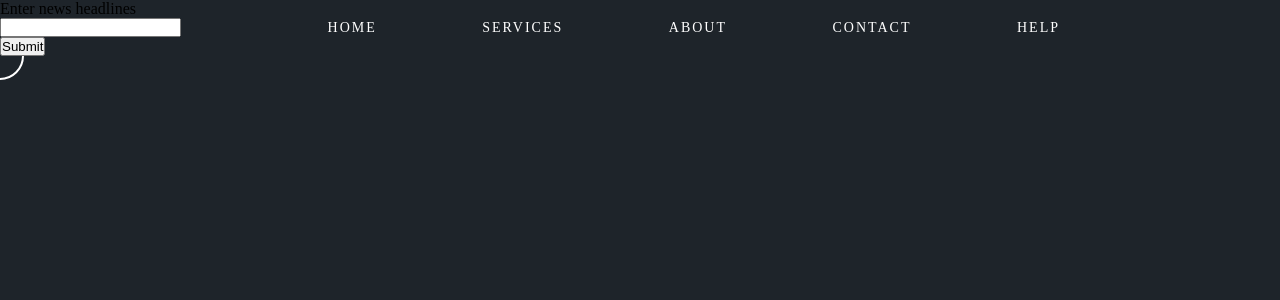
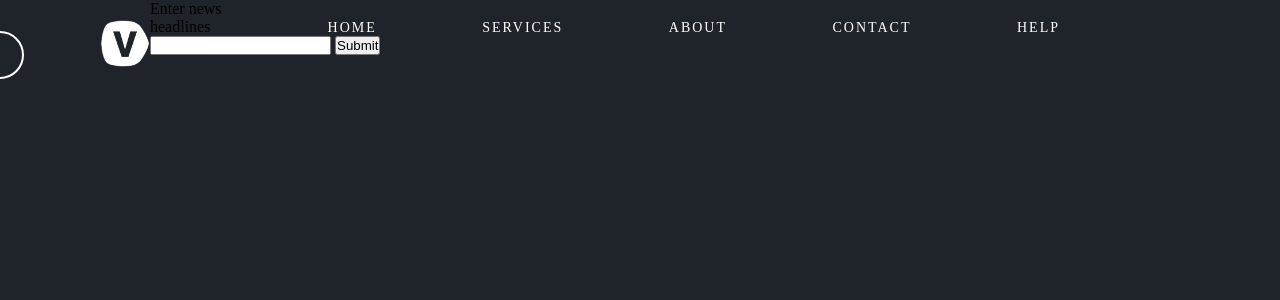
Before and after one commit to Visualtaggy/Fake-News-Detection-using-Passive-Aggressive-Classifiers-, a Flask app: page /prediction in a window 1280 px wide. Shown: the top 300 px of the page. Run offline with Flask 3, Linux system fonts and the light colour scheme; parts of the project's set-up code (start-up, migrations or seed data) failed here and were passed over.

Commit message:
getting nav bar logo

```diff
--- a/static/styles/predictionpage.css
+++ b/static/styles/predictionpage.css
@@ -8,6 +8,24 @@ body {
     background: #1e242a;
     overflow-x: hidden;
 
+  }
+  #box3 {
+    overflow: hidden;
+  }
+  #container {
+    width: 100%;
+    /* position: absolute; */
+    top: -100%;
+    /* animation: anim4 2s forwards 2.5s;
+    z-index: 1; */
+  }
+  #logo {
+    float: left;
+    margin-left: 100px;
+    margin-top: 20px;
+  }
+  #logo img {
+    width: 50px;
   }
 #menu {
     margin-top: 20px;
--- a/templates/prediction.html
+++ b/templates/prediction.html
@@ -17,6 +17,11 @@
     />
   </head>
   <body>
+    <div id="box3">
+      <div id="container">
+        <div id="logo">
+          <img id="logoImg" src="/static/LOGO.png" />
+        </div>
     <div id="menu">
       <ul>
         <li>HOME</li>
```
